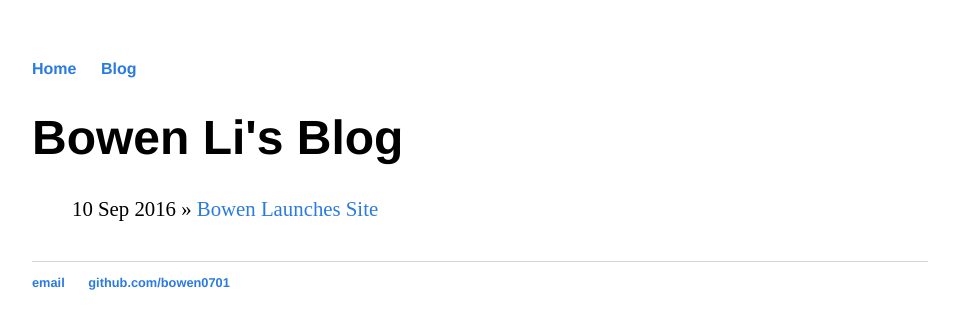
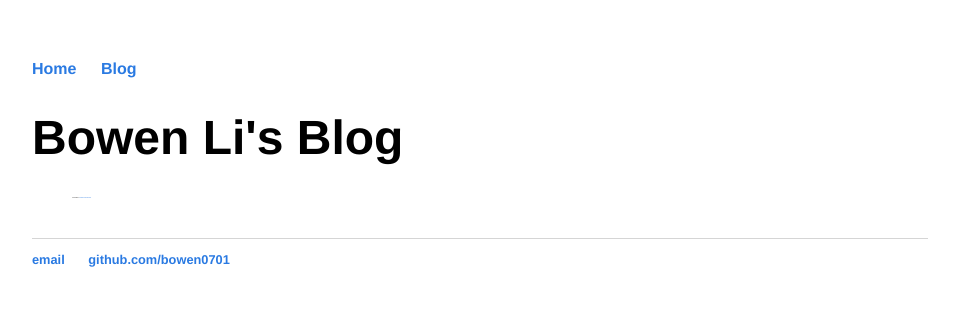
Before and after one commit to bowen0701/bowen0701.github.io, a Jekyll site: the page built from blog/index.html, in a window 1280 px wide. Shown: the top 329 px of the page, without its empty margins (160-1119 px from the left). Built offline with Jekyll 4.4.1, drawn with Linux system fonts in a browser that asks for light colours.

Commit message:
Revise em to px

```diff
--- a/css/main.css
+++ b/css/main.css
@@ -31,7 +31,7 @@ footer {
 
 ul.posts {
     margin: 20px auto 40px;
-    font-size: 1.3em;
+    font-size: 1.3px;
 }
 
 ul.posts li {
```
